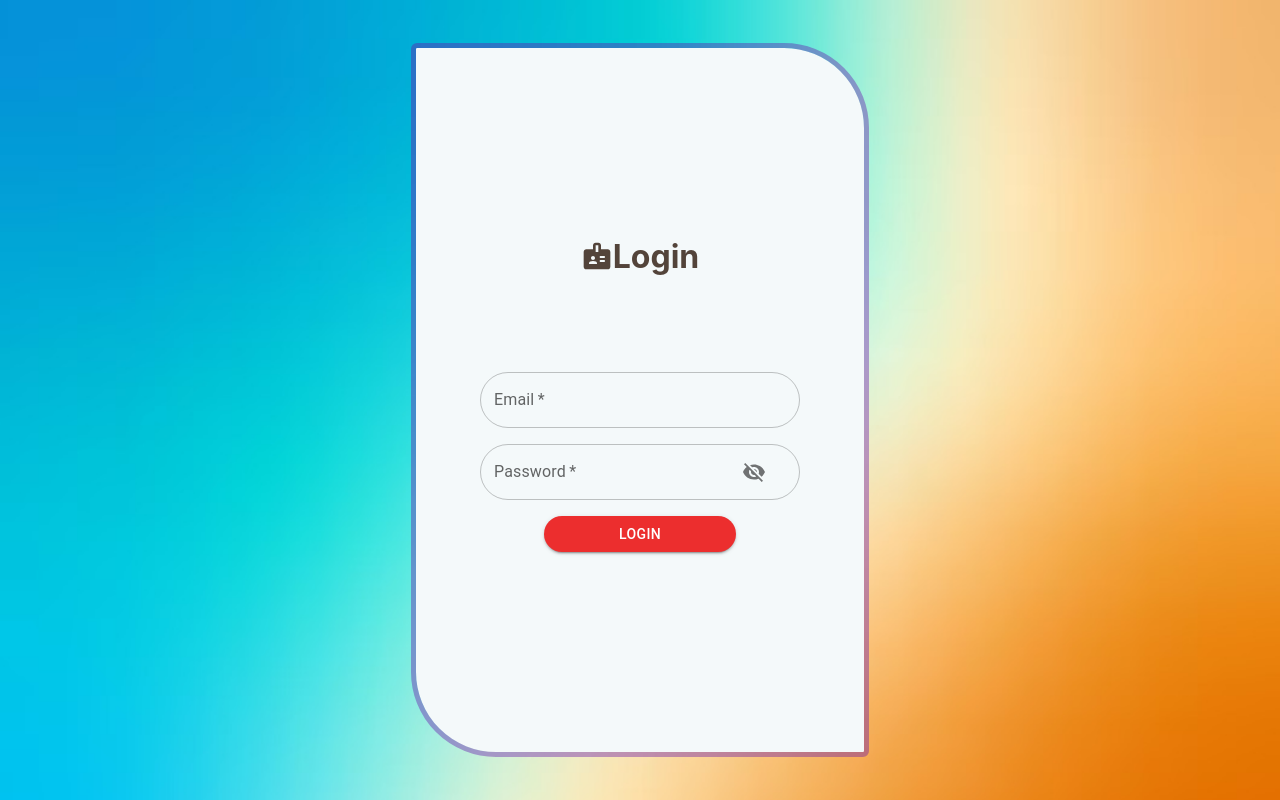
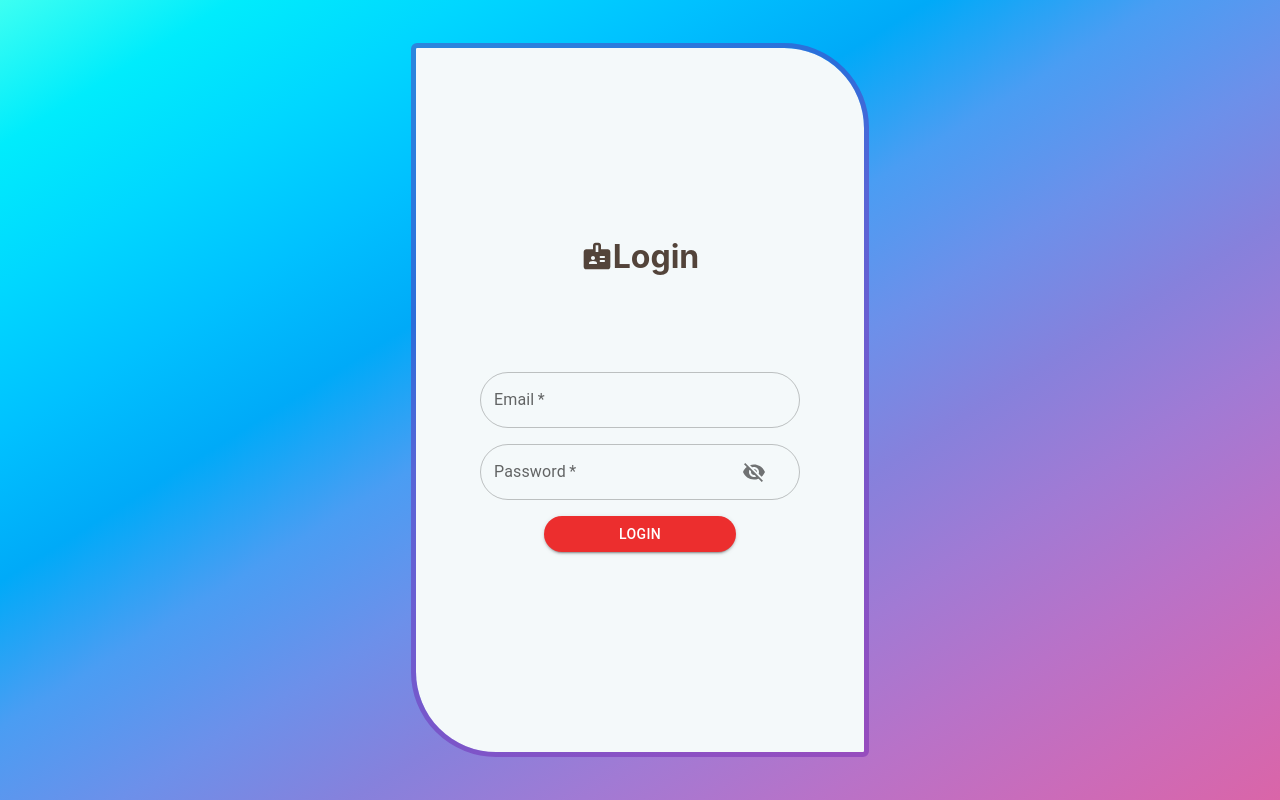
Before and after one commit to shafinmurani/enquiryform, a React (Create React App) app: page /login in a window 1280 px wide. Built offline with nearby package versions, Linux system fonts and the light colour scheme.

Commit message:
changed login background bruv

```diff
--- a/src/styles/Login.css
+++ b/src/styles/Login.css
@@ -1,5 +1,5 @@
 .wrapper {
-    background-image: url(./wallpaper.jpg);
+    background-image: linear-gradient(to left top, #da65a8, #cb6bb9, #b872c8, #a17ad4, #8681dc, #6c90ea, #4a9df3, #00aaf8, #00c1ff, #00d7ff, #00ecfc, #3dfff2);
     background-repeat: no-repeat;
     background-size: cover;
     display: flex;
```
Also changed, not shown: src/styles/wallpaper.jpg (deleted).
